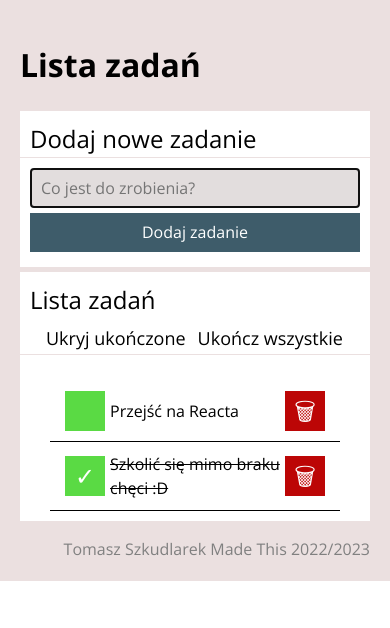
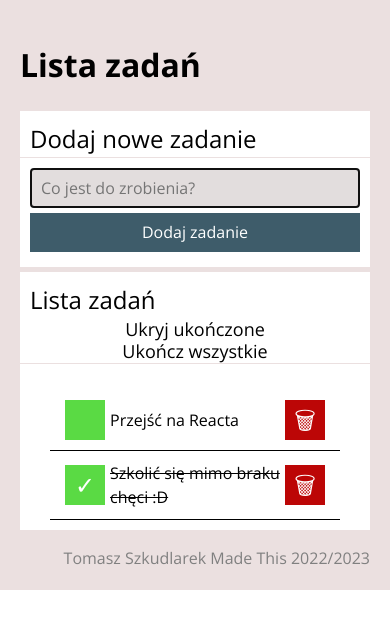
Before and after one commit to Tymek20/Modul-8-todo-list-react, a React (Create React App) app: page / in a window 390 px wide. Shown: the top 628 px of the page. Built offline with nearby package versions, Linux system fonts and the light colour scheme.

Commit message:
update media queries css

```diff
--- a/src/Buttons/style.css
+++ b/src/Buttons/style.css
@@ -1,5 +1,5 @@
 .button {
-    padding-left: 10px;
+    padding: 0 10px;
 }
 
 .button__hide {
@@ -25,3 +25,10 @@
 .button__markDone:hover {
     background: rgb(243, 245, 245);
 }
+
+@media (max-width: 767px) {
+    .button {
+        display: grid;
+        grid-template-columns: 1fr;
+    }
+}
--- a/src/Section/index.js
+++ b/src/Section/index.js
@@ -3,7 +3,8 @@ import "./style.css";
 const Section = ({ title, body, extraHeaderContent }) => (
 
     <section className="tasks">
-        <header className="tasks__header">{title}
+        <header className="tasks__header">
+            <div className="tasks__title">{title}</div>
             {extraHeaderContent}
         </header>
         <div className="tasks__paragraph">
--- a/src/Section/style.css
+++ b/src/Section/style.css
@@ -17,3 +17,16 @@
 .tasks__paragraph {
     padding: 10;
 }
+
+@media (max-width: 767px) {
+    .tasks__title {
+        align-self: flex-start;
+        padding-left: 10px;
+    }
+
+    .tasks__header {
+        flex-direction: column;
+        padding-left: 0px;
+    }
+
+}
```
